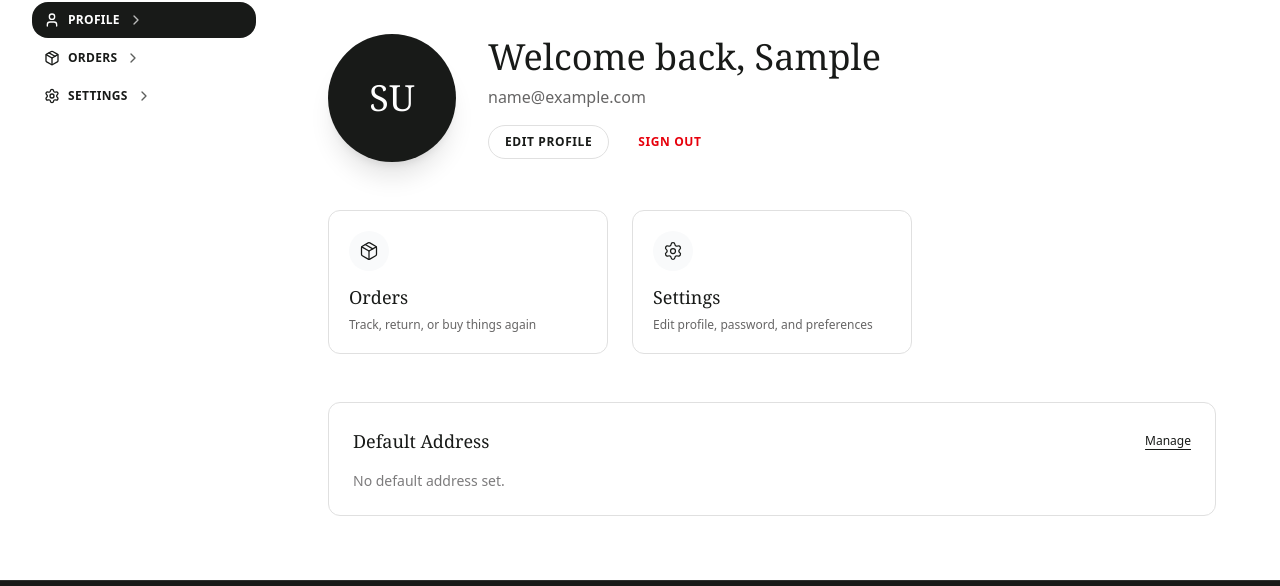
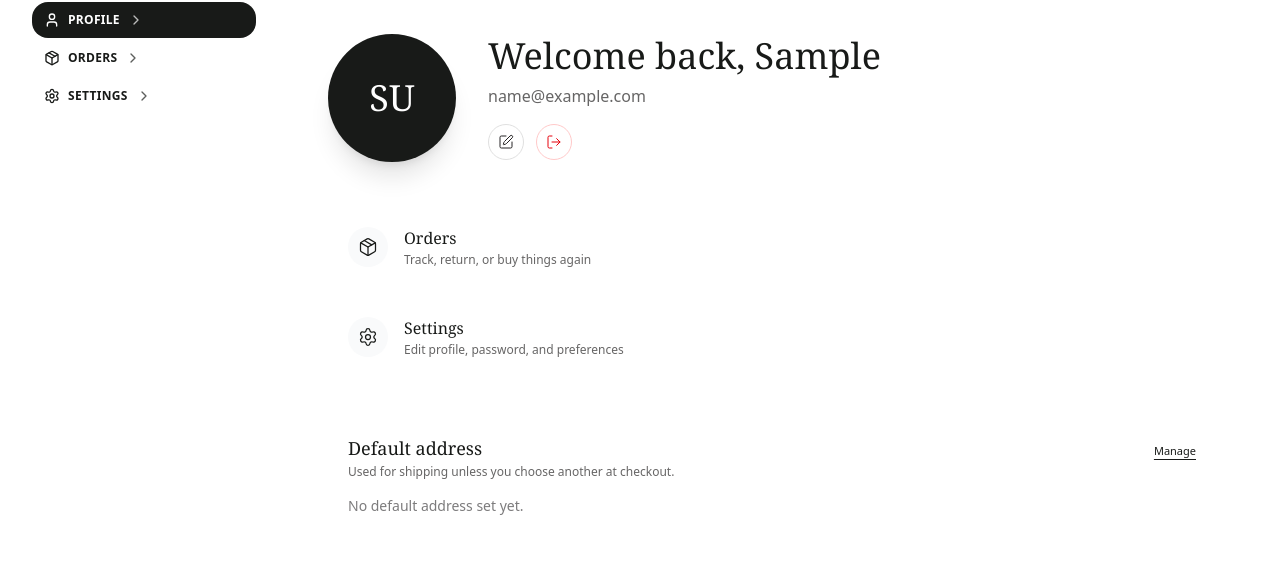
Before and after one commit to Choegyel-Norbu/AttireHub-fe, a React (Vite) app: page /profile in a window 1280 px wide. Shown: the part 142-728 px from the top of the page. Built offline with nearby package versions, Linux system fonts and the light colour scheme; no server answers; sample sign-in values are in the browser's storage.

Commit message:
Ui enhancements

```diff
--- a/src/pages/account/ProfilePage.jsx
+++ b/src/pages/account/ProfilePage.jsx
@@ -7,7 +7,7 @@ import {
   getAddressesFromStorage,
   setAddressesInStorage,
 } from '@/utils/addressStorage';
-import { User, MapPin, Package, Settings } from 'lucide-react';
+import { User, MapPin, Package, Settings, Edit, LogOut } from 'lucide-react';
 
 function isAdmin(u) {
   return u?.role === 'ADMIN' || u?.role === 'ROLE_ADMIN';
@@ -104,42 +104,53 @@ export default function ProfilePage() {
             Welcome back, {displayName.split(' ')[0]}
           </h1>
           <p className="mt-2 text-secondary/70">{email}</p>
-          <div className="mt-4 flex flex-wrap justify-center gap-3 sm:justify-start">
+          <div className="mt-4 flex flex-wrap items-center justify-center gap-3 sm:justify-start">
             <Link
               to="/account/settings"
-              className="rounded-full border border-border bg-white px-4 py-2 text-xs font-bold uppercase tracking-wider text-primary hover:bg-gray-50"
+              className="inline-flex h-9 w-9 items-center justify-center rounded-full border border-border text-secondary hover:text-primary hover:bg-gray-50"
+              aria-label="Edit profile"
+              title="Edit profile"
             >
-              Edit Profile
+              <Edit className="h-4 w-4" strokeWidth={1.5} />
             </Link>
             <button
               type="button"
               onClick={() => window.dispatchEvent(new Event('request-logout'))}
-              className="rounded-full border border-transparent px-4 py-2 text-xs font-bold uppercase tracking-wider text-red-600 hover:bg-red-50"
+              className="inline-flex h-9 w-9 items-center justify-center rounded-full border border-red-200 text-red-600 hover:bg-red-50"
+              aria-label="Sign out"
+              title="Sign out"
             >
-              Sign Out
+              <LogOut className="h-4 w-4" strokeWidth={1.5} />
             </button>
           </div>
         </div>
       </motion.div>
 
-      {/* Dashboard Grid */}
-      <div className="grid gap-6 md:grid-cols-2 lg:grid-cols-3">
+      {/* Dashboard links */}
+      <div className="space-y-3 sm:space-y-4">
         {menuItems.map((item, index) => (
           <motion.div
             key={item.label}
-            initial={{ opacity: 0, y: 20 }}
+            initial={{ opacity: 0, y: 12 }}
             animate={{ opacity: 1, y: 0 }}
-            transition={{ duration: 0.5, delay: index * 0.1 }}
+            transition={{ duration: 0.35, delay: index * 0.05 }}
           >
             <Link
               to={item.to}
-              className="group flex h-full flex-col rounded-xl border border-border bg-white p-5 transition-all hover:border-primary/20 hover:shadow-lg"
+              className="group flex items-center justify-between rounded-xl bg-white px-4 py-3 text-left transition-colors hover:bg-primary/3 sm:px-5 sm:py-4"
             >
-              <div className="mb-3 inline-flex h-10 w-10 items-center justify-center rounded-full bg-gray-50 text-primary transition-colors group-hover:bg-primary group-hover:text-white">
-                <item.icon className="h-5 w-5" strokeWidth={1.5} />
+              <div className="flex items-center gap-3 sm:gap-4">
+                <div className="inline-flex h-9 w-9 items-center justify-center rounded-full bg-gray-50 text-primary transition-colors group-hover:bg-primary group-hover:text-white sm:h-10 sm:w-10">
+                  <item.icon className="h-4 w-4 sm:h-5 sm:w-5" strokeWidth={1.5} />
                 </div>
-              <h3 className="font-serif text-lg text-primary">{item.label}</h3>
-              <p className="mt-1.5 text-xs text-secondary/70">{item.description}</p>
+                <div className="min-w-0">
+                  <p className="font-serif text-sm text-primary sm:text-base">{item.label}</p>
+                  <p className="mt-0.5 text-[11px] text-secondary/70 sm:text-xs line-clamp-2">{item.description}</p>
+                </div>
+              </div>
+              <span className="ml-3 text-xs font-medium text-secondary/60 group-hover:text-primary hidden xs:inline">
+                View
+              </span>
             </Link>
           </motion.div>
         ))}
@@ -147,16 +158,22 @@ export default function ProfilePage() {
 
       {/* Default Address Preview */}
       <motion.div
-        initial={{ opacity: 0 }}
-        animate={{ opacity: 1 }}
-        transition={{ delay: 0.4, duration: 0.6 }}
-        className="mt-12 rounded-xl border border-border bg-white p-6"
+        initial={{ opacity: 0, y: 8 }}
+        animate={{ opacity: 1, y: 0 }}
+        transition={{ delay: 0.25, duration: 0.4 }}
+        className="mt-10 rounded-xl bg-white px-4 py-4 sm:px-5 sm:py-5"
       >
-        <div className="flex items-center justify-between">
-          <h2 className="font-serif text-lg text-primary">Default Address</h2>
+        <div>
+          <div className="flex items-baseline justify-between gap-3">
+            <div>
+              <h2 className="font-serif text-base text-primary sm:text-lg">Default address</h2>
+              <p className="mt-0.5 text-[11px] text-secondary/70 sm:text-xs">
+                Used for shipping unless you choose another at checkout.
+              </p>
+            </div>
             <Link
               to="/account/settings#addresses"
-            className="text-xs font-medium text-primary underline underline-offset-4 hover:text-secondary"
+              className="text-[11px] font-medium text-primary underline underline-offset-4 hover:text-secondary"
             >
               Manage
             </Link>
@@ -185,8 +202,9 @@ export default function ProfilePage() {
               </div>
             </div>
           ) : (
-            <p className="text-sm text-secondary/60">No default address set.</p>
+            <p className="text-sm text-secondary/60">No default address set yet.</p>
           )}
+          </div>
         </div>
       </motion.div>
     </div>
--- a/src/pages/public/HomePage.jsx
+++ b/src/pages/public/HomePage.jsx
@@ -59,7 +59,7 @@ export default function HomePage() {
   const ProductSection = ({ title, subtitle, products, loading, linkTo }) => (
     <section className="py-6 sm:py-10">
       <div className="mx-auto max-w-7xl px-4 sm:px-6 lg:px-8">
-        <div className="mb-5 flex flex-col gap-1 sm:mb-8 sm:flex-row sm:items-end sm:justify-between sm:gap-4">
+        <div className="mb-4 flex flex-col gap-1 sm:mb-7 sm:flex-row sm:items-end sm:justify-between sm:gap-4">
           <motion.div
             initial={{ opacity: 0, x: -24 }}
             whileInView={{ opacity: 1, x: 0 }}
@@ -94,18 +94,16 @@ export default function HomePage() {
           </p>
         ) : (
           <div
-            className="flex overflow-x-auto overflow-y-hidden scrollbar-hide snap-x snap-mandatory gap-4 pb-2 pt-1 -mx-4 sm:mx-0 sm:gap-6 sm:pb-3 sm:pt-0"
+            className="flex overflow-x-auto overflow-y-hidden scrollbar-hide snap-x snap-mandatory gap-5 pb-3 pt-2 -mx-4 sm:mx-0 sm:gap-7 sm:pb-4 sm:pt-1"
             style={{ scrollPaddingLeft: '1.25rem', scrollPaddingRight: '1.25rem' }}
           >
             <div className="shrink-0 w-5 sm:w-0" aria-hidden />
             {products.map((product) => (
               <div
                 key={product.id}
-                className="flex shrink-0 snap-start"
+                className="flex shrink-0 snap-start w-[190px] sm:w-[210px] lg:w-[240px]"
               >
-                <div className="h-[340px] w-[180px] overflow-hidden rounded-xl bg-white sm:h-[420px] sm:w-[220px] lg:h-[468px] lg:w-[240px]">
-                  <ProductCard product={product} />
-                </div>
+                <ProductCard product={product} />
               </div>
             ))}
             <div className="shrink-0 w-5 sm:w-0" aria-hidden />
--- a/src/pages/public/ProductDetailPage.jsx
+++ b/src/pages/public/ProductDetailPage.jsx
@@ -477,7 +477,7 @@ export default function ProductDetailPage() {
                             onClick={() => variant && setSelectedVariant(variant)}
                             className={`relative flex h-9 min-w-[2.5rem] items-center justify-center rounded-md border px-2.5 text-xs transition-all sm:h-10 sm:min-w-[3rem] sm:px-3 sm:text-sm ${
                               isSelected
-                                ? 'border-gray-700 bg-gray-700 text-white'
+                                ? 'border-[var(--color-accent-blush)] bg-[var(--color-accent-blush)] text-primary'
                                 : 'border-border bg-white text-primary hover:border-primary'
                             }`}
                           >
@@ -508,7 +508,7 @@ export default function ProductDetailPage() {
                             disabled={disabled}
                             className={`relative flex h-9 min-w-[2.5rem] items-center justify-center rounded-md border px-2.5 text-xs transition-all sm:h-10 sm:min-w-[3rem] sm:px-3 sm:text-sm ${
                               isSelected
-                                ? 'border-gray-700 bg-gray-700 text-white'
+                                ? 'border-[var(--color-accent-blush)] bg-[var(--color-accent-blush)] text-primary'
                                 : disabled
                                   ? 'cursor-not-allowed border-transparent bg-gray-100 text-gray-400 decoration-slice line-through'
                                   : 'border-border bg-white text-primary hover:border-primary'
@@ -561,7 +561,7 @@ export default function ProductDetailPage() {
               <div className="mt-6 grid grid-cols-2 gap-3 border-t border-border pt-6 text-xs text-secondary sm:mt-8 sm:gap-4 sm:pt-8 sm:text-sm">
                 <div className="flex items-center gap-2 sm:gap-3">
                   <Truck className="h-4 w-4 shrink-0 text-primary sm:h-5 sm:w-5" />
-                  <span>Free shipping over $75</span>
+                  <span>Hassle‑free returns within 14 days</span>
                 </div>
                 <div className="flex items-center gap-2 sm:gap-3">
                   <ShieldCheck className="h-4 w-4 shrink-0 text-primary sm:h-5 sm:w-5" />
--- a/src/services/reviewService.js
+++ b/src/services/reviewService.js
@@ -102,6 +102,41 @@ export async function getProductReviews(productId, params = {}) {
 }
 
 /**
+ * Get the current user's review for a product (optionally scoped to a variant).
+ * GET /api/v1/products/{productId}/reviews/me?variantId={variantId}
+ * @param {number} productId
+ * @param {{ variantId?: number }} [params]
+ * @returns {Promise<Review | null>}
+ */
+export async function getMyProductReview(productId, params = {}) {
+  if (productId == null || Number.isNaN(Number(productId))) {
+    throw new Error('Product ID is required.');
+  }
+  const searchParams = new URLSearchParams();
+  if (params.variantId != null && !Number.isNaN(Number(params.variantId))) {
+    searchParams.set('variantId', String(params.variantId));
+  }
+  const query = searchParams.toString();
+  const url = `${PRODUCTS_PATH}/${Number(productId)}/reviews/me${query ? `?${query}` : ''}`;
+
+  try {
+    const response = await api.get(url);
+    const data = unwrapData(response);
+    if (data && typeof data === 'object' && data.id != null) {
+      return data;
+    }
+    return null;
+  } catch (err) {
+    const message = getErrorMessage(err);
+    // Treat not-found as \"no review\" instead of surfacing an error
+    if (message && message.toLowerCase().includes('not found')) {
+      return null;
+    }
+    throw new Error(message);
+  }
+}
+
+/**
  * Create or replace own review (verified purchase required). Auth: Bearer token.
  * @param {number} productId
  * @param {{ rating: number; comment?: string; variantId: number }} body - rating 1-5, comment optional max 2000, variantId required
```
Also changed, not shown: src/pages/account/OrderDetailPage.jsx (+66 -31 lines), src/pages/checkout/CheckoutPage.jsx (+6 -6 lines). Lines whose indentation alone changed are shown as unchanged.
